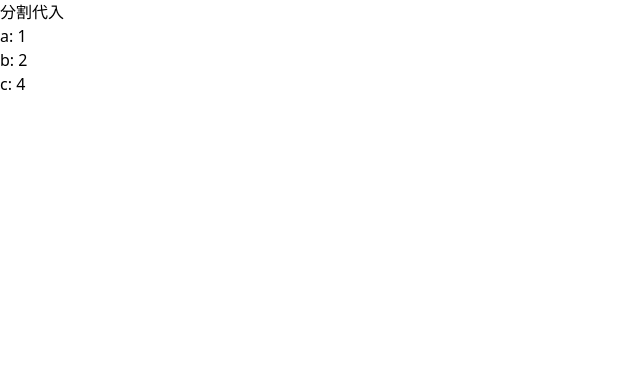
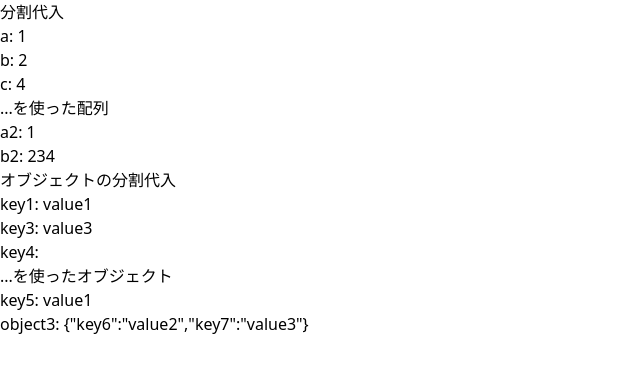
Before and after one commit to hokushi/teaching-material, a Next.js app: page /react-basic/basic11 in a window 1280 px wide. Shown: the top 372 px of the page, without its empty margins (0-640 px from the left). Built offline with nearby package versions, Linux system fonts and the light colour scheme.

Commit message:
分割代入

```diff
--- a/src/pages/react-basic.tsx
+++ b/src/pages/react-basic.tsx
@@ -39,6 +39,12 @@ const ReactCheck = () => {
           </Link>
         </div>
         <div className="mt-5">
+          <span className="text-red-500 text-xl">step6</span> <br />
+          <Link href="/react-basic/basic11" className="text-3xl">
+            javascriptの基礎
+          </Link>
+        </div>
+        <div className="mt-5">
           <span className="text-red-500 text-xl">上級編⓪</span> <br />
           <Link href="/react-basic/basic6" className="text-3xl">
             今までのバリデーション
--- a/src/pages/react-basic/basic11.tsx
+++ b/src/pages/react-basic/basic11.tsx
@@ -2,6 +2,26 @@ const Javascript11 = () => {
     const z = [1, 2, 3, 4]
     let a, b, c
     [a, b,, c] = z
+
+    const z2 = [1, 2, 3, 4]
+    let a2, b2
+    [a2, ...b2] = z2
+
+    const object = {
+        'key1': 'value1',
+        'key2': 'value2',
+        'key3': 'value3'
+      }
+    const {key1, key3, key4} = object
+
+    const object2 = {
+        'key5': 'value1',
+        'key6': 'value2',
+        'key7': 'value3'
+      }
+
+      const {key5, ...object3} = object2
+
 
     return (
         <>
@@ -9,6 +29,16 @@ const Javascript11 = () => {
             <p>a: {a}</p>
             <p>b: {b}</p>
             <p>c: {c}</p>
+            <h1>...を使った配列</h1>
+            <p>a2: {a2}</p>
+            <p>b2: {b2}</p>
+            <h1>オブジェクトの分割代入</h1>
+            <p>key1: {key1}</p>
+            <p>key3: {key3}</p>
+            <p>key4: {key4}</p>
+            <h1>...を使ったオブジェクト</h1>
+            <p>key5: {key5}</p>
+            <p>object3: {JSON.stringify(object3)}</p>
         </>
     )
 }
```
